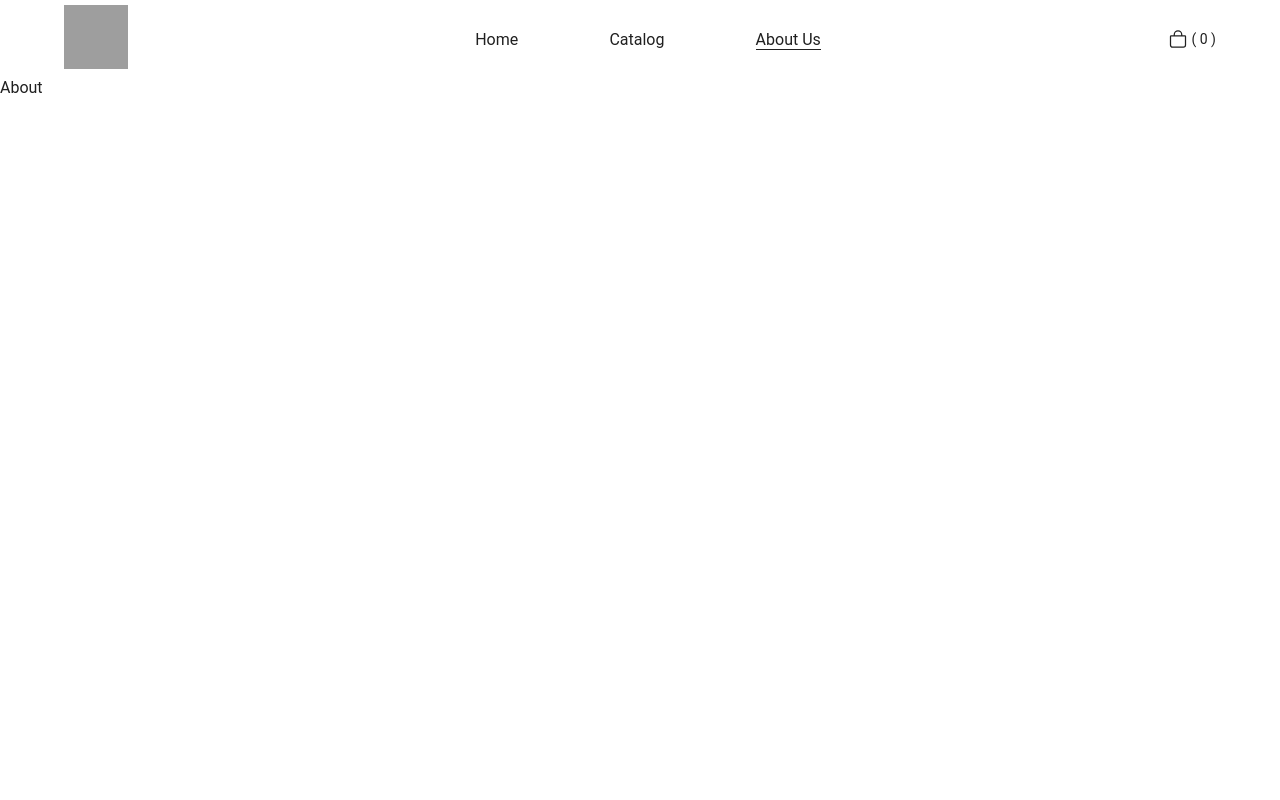
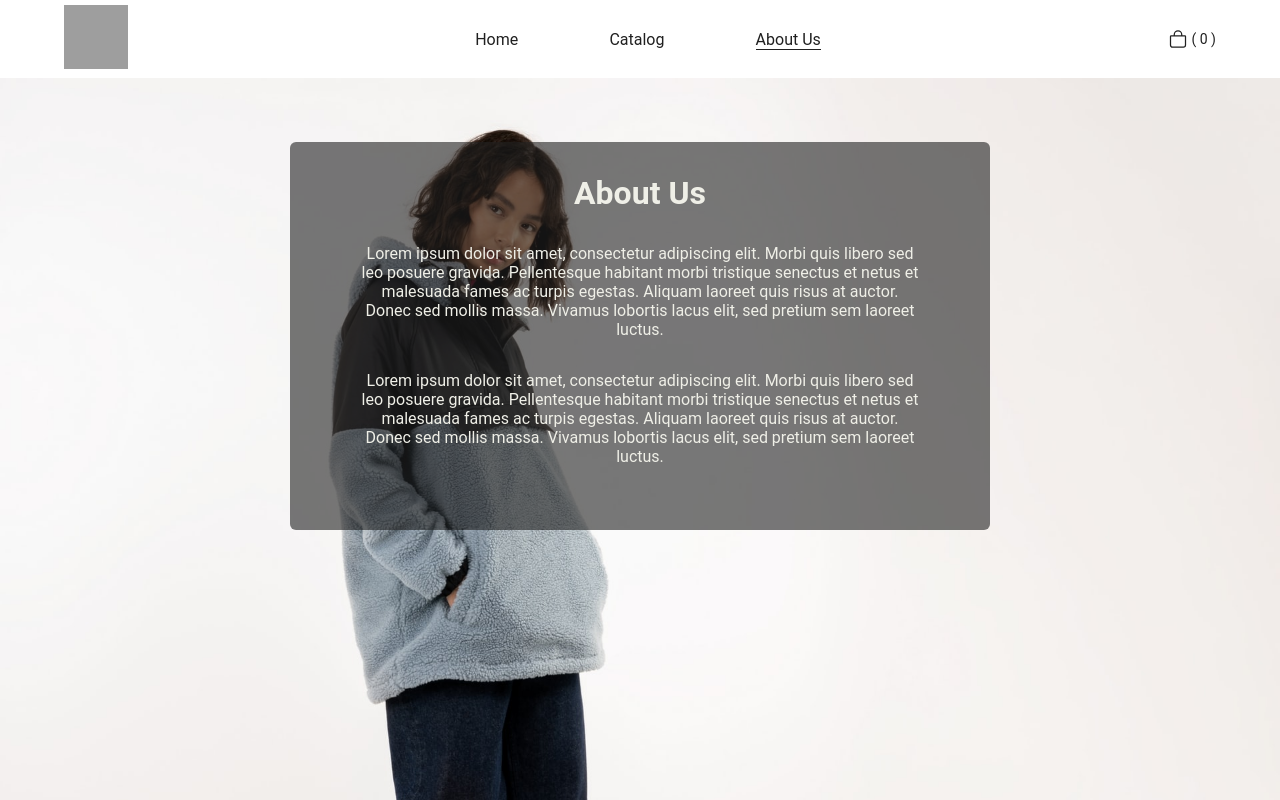
Before and after one commit to JacksonJ97/clothing-store, a React (Create React App) app: page /about in a window 1280 px wide. Built offline with nearby package versions, Linux system fonts and the light colour scheme; grey boxes are pictures that could not be loaded.

Commit message:
implemented the about us section

```diff
--- a/src/containers/About/About.js
+++ b/src/containers/About/About.js
@@ -1,5 +1,72 @@
+import styled from "styled-components";
+import img from "../../assets/images/about-img.jpg";
+
+// Styles
+const Wrapper = styled.main`
+  background-image: url(${img});
+  background-size: cover;
+  background-position: 35% 25%;
+  padding: 0 5% 2em 5%;
+
+  .details {
+    text-align: center;
+    background-color: rgba(32, 32, 32, 0.6);
+    border-radius: 6px;
+    max-width: 700px;
+    margin: 4em auto 0 auto;
+    padding: 2em;
+  }
+
+  h1 {
+    color: #efefe7;
+    margin-bottom: 1em;
+  }
+
+  p {
+    color: #efefe7;
+    max-width: 560px;
+    margin: 0 auto 32px auto;
+  }
+
+  @media (min-width: 1500px) {
+    .details {
+      text-align: left;
+      background-color: transparent;
+      max-width: 740px;
+      margin: 4em 4em 0 auto;
+    }
+
+    h1 {
+      font-size: 3rem;
+      margin: 0 auto 32px auto;
+      color: #202020;
+      max-width: 560px;
+    }
+
+    p {
+      color: #202020;
+    }
+  }
+`;
+
 const About = () => {
-  return <main>About</main>;
+  return (
+    <Wrapper>
+      <div className="details">
+        <h1>About Us</h1>
+        <p>
+          Lorem ipsum dolor sit amet, consectetur adipiscing elit. Morbi quis libero sed leo posuere gravida. Pellentesque habitant morbi
+          tristique senectus et netus et malesuada fames ac turpis egestas. Aliquam laoreet quis risus at auctor. Donec sed mollis massa.
+          Vivamus lobortis lacus elit, sed pretium sem laoreet luctus.
+        </p>
+        <p>
+          Lorem ipsum dolor sit amet, consectetur adipiscing elit. Morbi quis libero sed leo posuere gravida. Pellentesque habitant morbi
+          tristique senectus et netus et malesuada fames ac turpis egestas. Aliquam laoreet quis risus at auctor. Donec sed mollis massa.
+          Vivamus lobortis lacus elit, sed pretium sem laoreet luctus.
+        </p>
+      </div>
+    </Wrapper>
+  );
 };
 
 export default About;
```
Also changed, not shown: src/assets/images/about-img.jpg (added).
